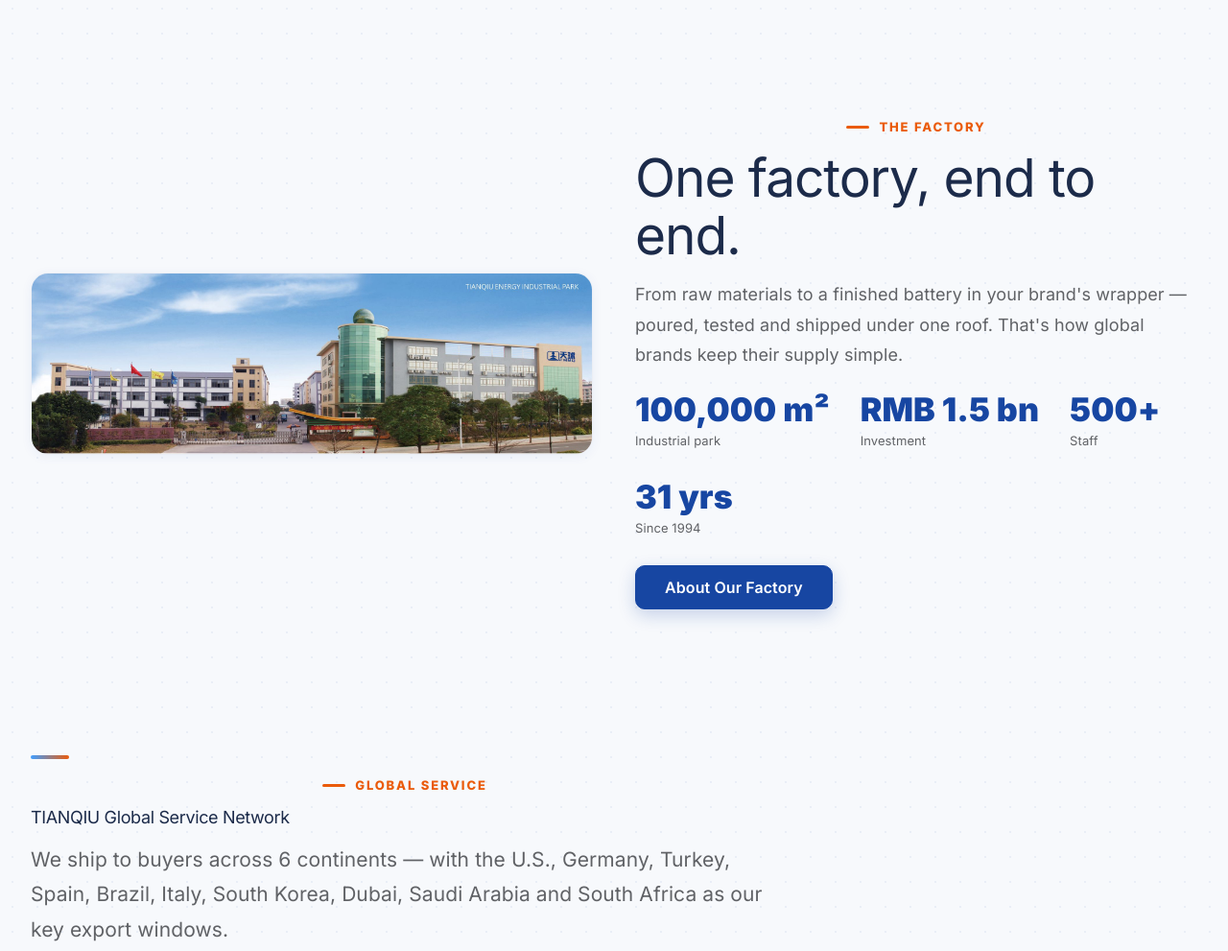
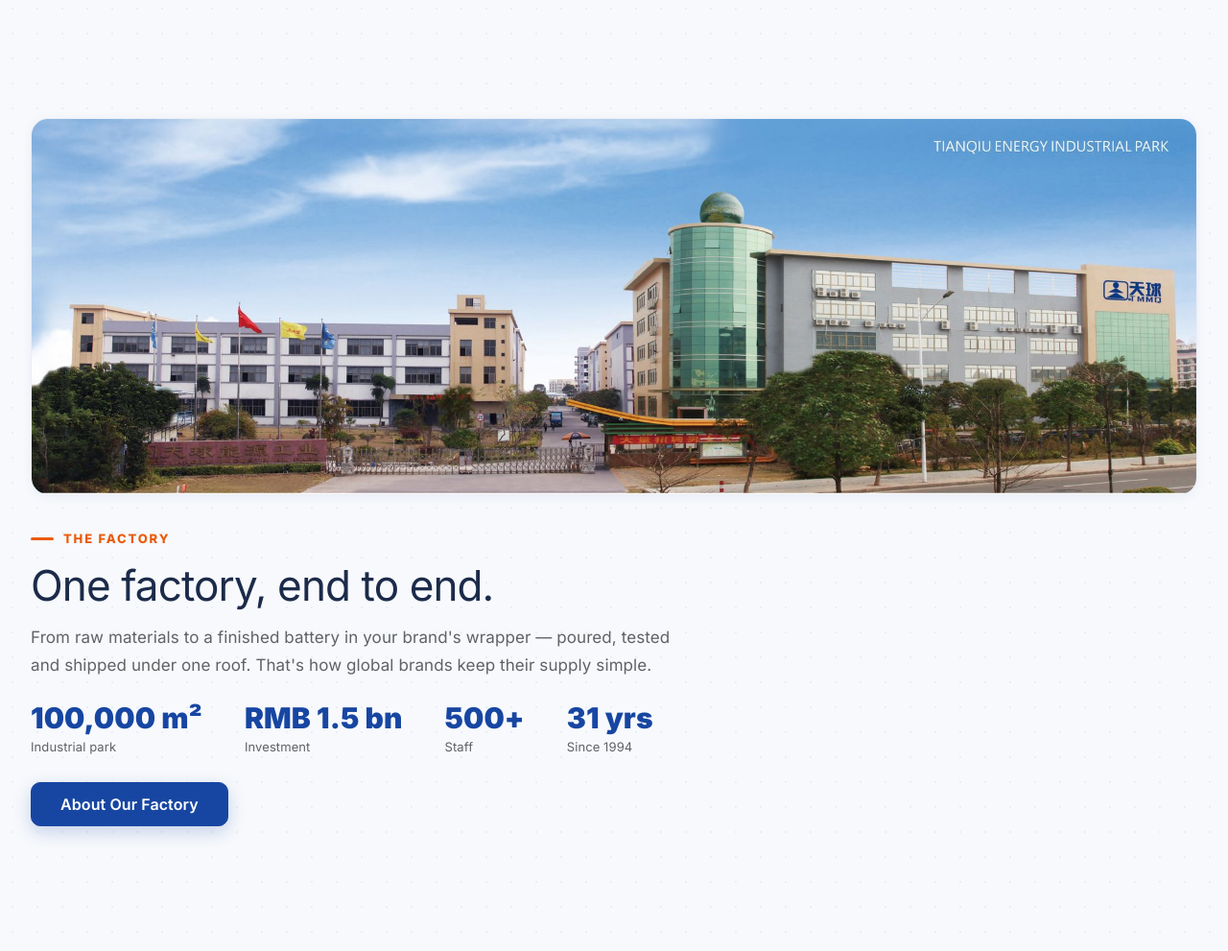
Before and after one commit to tomcgj-hash/aaaoemfactory.com, an Astro site: page / in a window 1280 px wide. Shown: the part 2240-3231 px from the top of the page at 96% size. Built offline with nearby package versions, Linux system fonts and the light colour scheme; Astro itself is replaced by a stand-in of ours.

Commit message:
Factory: full-width park banner image + text row below

```diff
--- a/src/pages/index.astro
+++ b/src/pages/index.astro
@@ -76,18 +76,16 @@ const industries = [{n:'Car key fobs',img:'/images/hero-keyfob.jpg'},{n:'Watches
   <!-- FACTORY — image + text + numbers (split, soft bg) -->
   <section class="section reveal" style="background:var(--soft);">
     <div class="container">
-      <div class="cols2" style="align-items:center;gap:44px;">
-        <div class="reveal"><img src="/images/hero-industrial.jpg" alt="TIANQIU 100,000 m² battery factory" loading="eager" style="width:100%;height:auto;object-fit:contain;border-radius:18px;border:1px solid var(--border-light);box-shadow:var(--shadow-sm);" /></div>
-        <div class="reveal">
-          <div class="eyebrow">The factory</div>
-          <h2 style="font-size:clamp(36px,4.3vw,56px);line-height:1.08;">One factory, end to end.</h2>
-          <p class="lead" style="font-size:18px;margin-top:14px;">From raw materials to a finished battery in your brand's wrapper — poured, tested and shipped under one roof. That's how global brands keep their supply simple.</p>
-          <div style="display:flex;gap:32px;margin-top:24px;flex-wrap:wrap;">
-            {factory.map(f=>(<div><div style="font-size:34px;font-weight:900;color:var(--primary);line-height:1;">{f.n}</div><div style="font-size:13px;color:var(--ink-2);margin-top:6px;">{f.l}</div></div>))}
+      <div class="reveal"><img src="/images/hero-industrial.jpg" alt="TIANQIU 100,000 m² battery factory" loading="eager" style="width:100%;height:auto;object-fit:cover;border-radius:18px;border:1px solid var(--border-light);box-shadow:var(--shadow-sm);" /></div>
+        <div class="reveal" style="margin-top:36px;">
+          <div class="eyebrow left">The factory</div>
+          <h2 style="font-size:clamp(30px,3.6vw,44px);line-height:1.15;margin-bottom:14px;">One factory, end to end.</h2>
+          <p class="lead" style="font-size:17px;max-width:64ch;margin-bottom:24px;">From raw materials to a finished battery in your brand's wrapper — poured, tested and shipped under one roof. That's how global brands keep their supply simple.</p>
+          <div style="display:flex;gap:44px;margin-top:22px;flex-wrap:wrap;">
+            {factory.map(f=>(<div><div style="font-size:30px;font-weight:900;color:var(--primary);line-height:1;">{f.n}</div><div style="font-size:13px;color:var(--ink-2);margin-top:6px;">{f.l}</div></div>))}
           </div>
-          <a href="/about-us/" class="btn btn-primary" style="margin-top:28px;">About Our Factory</a>
+          <a href="/about-us/" class="btn btn-primary" style="margin-top:26px;">About Our Factory</a>
         </div>
-      </div>
     </div>
 
   </section>
```
